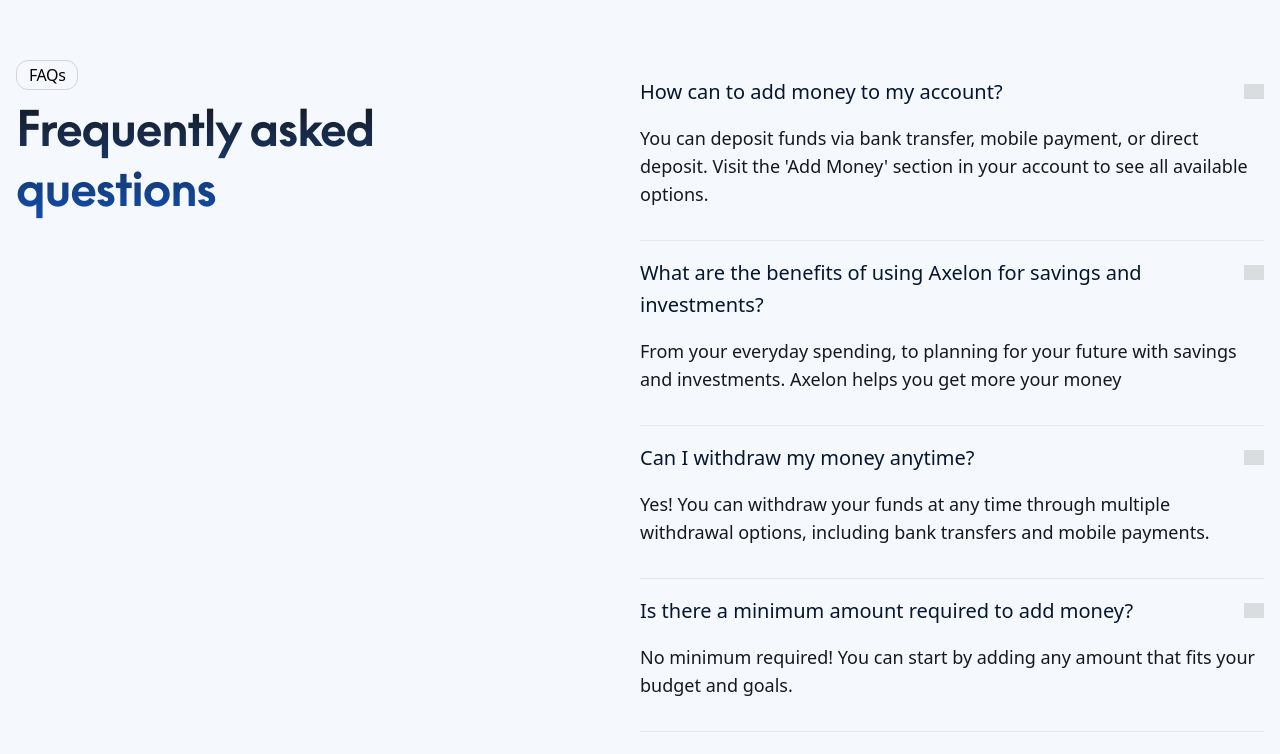
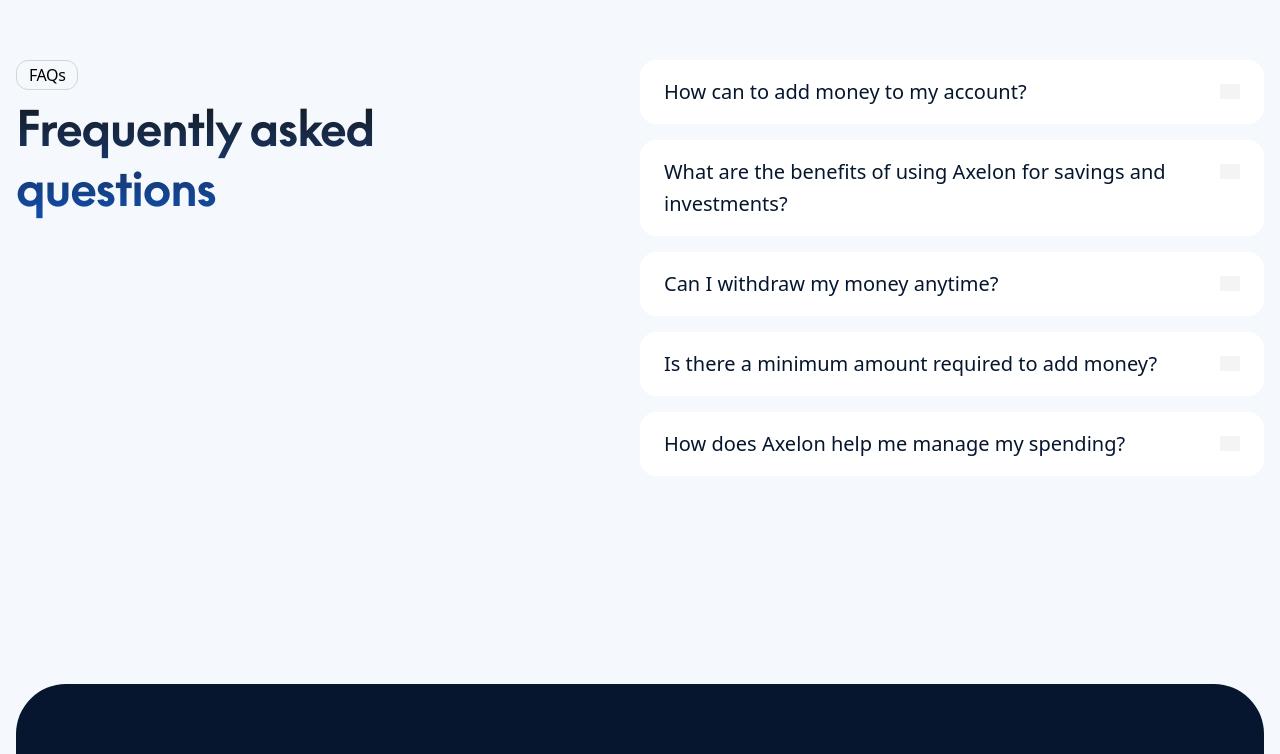
Before and after one commit to designkreativ/axelon-money, a Next.js app: page / in a window 1280 px wide. Shown: the part 3340-4094 px from the top of the page. Built offline with nearby package versions, Linux system fonts and the light colour scheme; grey boxes are pictures that could not be loaded.

Commit message:
Frequently asked questions update

```diff
--- a/src/app/globals.css
+++ b/src/app/globals.css
@@ -2,9 +2,6 @@
 
 
 
-/* @tailwind base;
-@tailwind components;
-@tailwind utilities; */
 
 
 
--- a/src/app/page.tsx
+++ b/src/app/page.tsx
@@ -23,6 +23,7 @@
       <Banner/>
       {/* <Testimonials/> */}
       {/* <Footer/> */}
+
     </div>
   );
 }
--- a/src/components/Faqs.tsx
+++ b/src/components/Faqs.tsx
@@ -1,41 +1,13 @@
 import localFont from "next/font/local";
-import PlusIcon from "@/assets/plus-icon.svg";
-import Image from "next/image";
+import FaqsText from "@/components/FaqsText";
+import { FaqsData } from "@/data/FaqsData";
 
 const Supremell = localFont({
   src: "../font/supremell/SupremeLL-Bold.otf",
 });
 
-
-const questions = [
-  {
-    question: "How can  to add money to my account?",
-    answer:
-      "You can deposit funds via bank transfer, mobile payment, or direct deposit. Visit the 'Add Money' section in your account to see all available options.",
-  },
-  {
-    question:
-      "What are the benefits of using Axelon for savings and investments?",
-    answer:
-      "From your everyday spending, to planning for your future with savings and investments. Axelon helps you get more your money",
-  },
-  {
-    question: "Can I withdraw my money anytime?",
-    answer:
-      "Yes! You can withdraw your funds at any time through multiple withdrawal options, including bank transfers and mobile payments.",
-  },
-  {
-    question: "Is there a minimum amount required to add money?",
-    answer:
-      "No minimum required! You can start by adding any amount that fits your budget and goals.",
-  },
-  {
-    question: "How does Axelon help me manage my spending?",
-    answer:
-      "Axelon tracks your expenses, categorizes your spending, and gives you insights to help you budget better and save more.",
-  },
-];
-
+{
+}
 export const Faqs = () => {
   return (
     <section>
@@ -50,25 +22,8 @@
             </div>
           </div>
           <div className="md:flex-1">
-            {questions.map(({ question, answer }) => (
-              <div
-                key={question}
-                className="py-4 pb-8 border-b border-gray-200 group"
-              >
-                <div className="flex flex-row justify-between items-start">
-                  <h3 className="text-xl font-medium leading-8 text-[var(--primary-10)] pb-4">
-                    {question}
-                  </h3>
-                  <Image
-                    src={PlusIcon}
-                    alt="Plus Icon"
-                    width={20}
-                    height={20}
-                    className="pt-2 opacity-30 hover:opacity-100"
-                  />
-                </div>
-                <p className="text-lg text-[var(--shades-10)]">{answer}</p>
-              </div>
+            {FaqsData.map(({ id, question, answer }) => (
+              <FaqsText key={id} question={question} answer={answer} />
             ))}
           </div>
         </div>
--- /dev/null
+++ b/src/components/FaqsText.tsx
@@ -0,0 +1,38 @@
+"use client";
+import PlusIcon from "@/assets/plus-icon.svg";
+import Image from "next/image";
+import { twMerge } from "tailwind-merge";
+
+import { useState } from "react";
+
+export default function FaqsText({ key, question, answer }: any) {
+  const [isShown, notShown] = useState(false);
+  function toggle() {
+    notShown((prev) => !prev);
+  }
+
+
+  return (
+    <div className="pb-4">
+      <div
+        key={key}
+        className={twMerge( "py-4 px-6 bg-[var(--primary-100)] rounded-2xl",  isShown && "bg-white  shadow-xl shadow-blue-900/5")}
+        onClick={toggle}
+      >
+        <div className="flex flex-row justify-between items-start">
+          <h3 className="text-xl font-normal leading-8 text-[var(--primary-10)] ">
+            {question}
+          </h3>
+          <Image
+            src={PlusIcon}
+            alt="Plus Icon"
+            width={20}
+            height={20}
+            className={twMerge("pt-2 opacity-10 hover:opacity-100", isShown && "rotate-45")}
+          />
+        </div>
+        <p className={twMerge(isShown && "text-lg pt-4 text-[var(--shades-50)]")}>{isShown && answer}</p>
+      </div>
+    </div>
+  );
+}
--- a/src/components/Faqsdata.js
+++ /dev/null
@@ -1,38 +0,0 @@
-export default [
-    {
-        id: 1,
-        img: {
-            src: "https://scrimba.com/links/travel-journal-japan-image-url",
-            alt: "Mount Fuji"
-        },
-        title: "Mount Fuji",
-        country: "Japan",
-        googleMapsLink: "https://maps.app.goo.gl/6RLYZDuuuqJ7kNGZ9",
-        dates: "12 Jan, 2021 - 24 Jan, 2021",
-        text: "Mount Fuji is the tallest mountain in Japan, standing at 3,776 meters (12,380 feet). Mount Fuji is the single most popular tourist site in Japan, for both Japanese and foreign tourists."
-    },
-    {
-        id: 2,
-        img: {
-            src: "https://scrimba.com/links/travel-journal-australia-image-url",
-            alt: "Sydney Opera House"
-        },
-        title: "Sydney Opera House",
-        country: "Australia",
-        googleMapsLink: "https://maps.app.goo.gl/Zr17SCrsJeCEKMd36",
-        dates: "27 May, 2021 - 8 Jun, 2021",
-        text: "The Sydney Opera House is a multi-venue performing arts centre in Sydney. Located on the banks of the Sydney Harbour, it is often regarded as one of the 20th century's most famous and distinctive buildings."
-    },
-    {
-        id: 3,
-        img: {
-            src: "https://scrimba.com/links/travel-journal-norway-image-url",
-            alt: "Geirangerfjord"
-        },
-        title: "Geirangerfjord",
-        country: "Norway",
-        googleMapsLink: "https://maps.app.goo.gl/fhkJuBhmFDv47tiB7",
-        dates: "01 Oct, 2021 - 18 Nov, 2021",
-        text: "The Geiranger Fjord is a fjord in the Sunnmøre region of Møre og Romsdal county, Norway. It is located entirely in the Stranda Municipality."
-    },
-]
--- /dev/null
+++ b/src/data/FaqsData.js
@@ -0,0 +1,33 @@
+export const FaqsData = [
+  {
+    id: 1,
+    question: "How can  to add money to my account?",
+    answer:
+      "You can deposit funds via bank transfer, mobile payment, or direct deposit. Visit the 'Add Money' section in your account to see all available options.",
+  },
+  {
+    id: 2,
+    question:
+      "What are the benefits of using Axelon for savings and investments?",
+    answer:
+      "From your everyday spending, to planning for your future with savings and investments. Axelon helps you get more your money",
+  },
+  {
+    id: 3,
+    question: "Can I withdraw my money anytime?",
+    answer:
+      "Yes! You can withdraw your funds at any time through multiple withdrawal options, including bank transfers and mobile payments.",
+  },
+  {
+    id: 4,
+    question: "Is there a minimum amount required to add money?",
+    answer:
+      "No minimum required! You can start by adding any amount that fits your budget and goals.",
+  },
+  {
+    id: 5,
+    question: "How does Axelon help me manage my spending?",
+    answer:
+      "Axelon tracks your expenses, categorizes your spending, and gives you insights to help you budget better and save more.",
+  },
+];
```
Also changed, not shown: package.json (+8 -5 lines), 1 other file (tests, documents, lock files or other folders).
